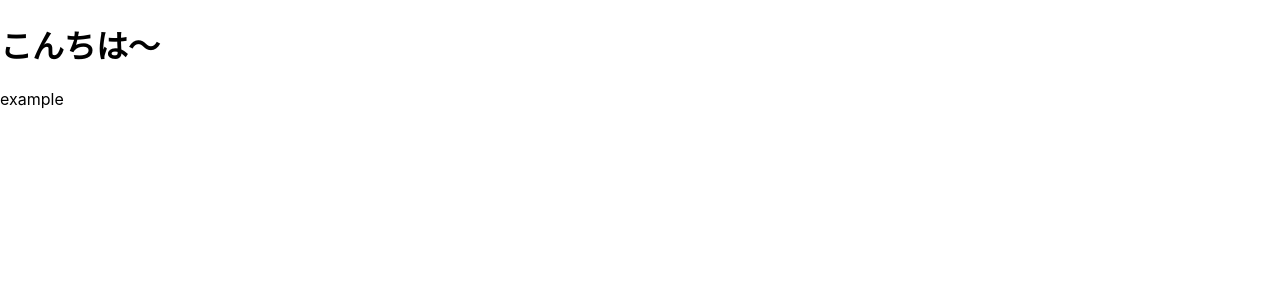
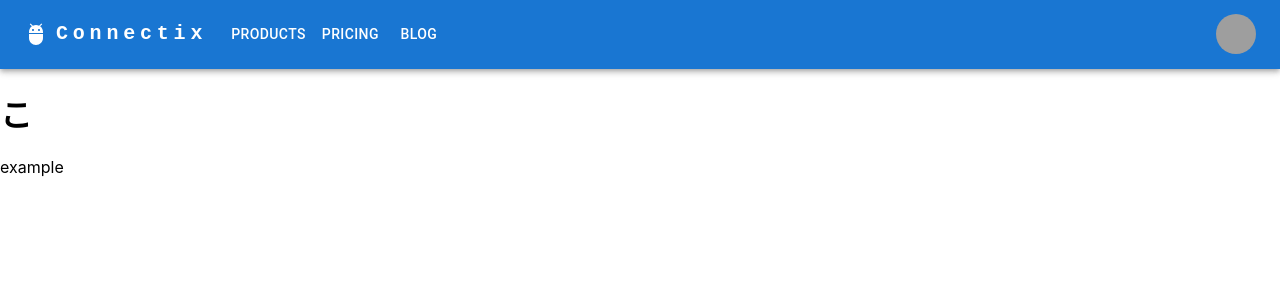
Before and after one commit to T4ko0522/Connectix_, a React (Create React App) app in the folder frontend/: page / in a window 1280 px wide. Shown: the top 300 px of the page. Built offline with nearby package versions, Linux system fonts and the light colour scheme; grey boxes are pictures that could not be loaded.

Commit message:
add header

```diff
--- a/frontend/src/App.js
+++ /dev/null
@@ -1,15 +0,0 @@
-import logo from './logo.svg';
-import './App.css';
-import ReactDOM from "react-dom";
-import { Fragment } from "react";
-
-const App = () => {
-  return (
-    <Fragment>
-      <h1>こんちは～</h1>
-      <p>example</p>
-    </Fragment>
-  );
-};
-
-export default App;
--- /dev/null
+++ b/frontend/src/Home.js
@@ -0,0 +1,19 @@
+import './App.css';
+import { Fragment } from "react";
+import React from 'react';
+import ReactDOM from 'react-dom/client';
+import Header from "./components/Header";
+
+const Home = () => {
+  return (
+    <div>
+      <Header />
+      <Fragment>
+        <h1>こ</h1>
+        <p>example</p>
+      </Fragment>
+    </div>
+  );
+};
+
+export default Home;
--- /dev/null
+++ b/frontend/src/components/Header.js
@@ -0,0 +1,159 @@
+import * as React from 'react';
+import AppBar from '@mui/material/AppBar';
+import Box from '@mui/material/Box';
+import Toolbar from '@mui/material/Toolbar';
+import IconButton from '@mui/material/IconButton';
+import Typography from '@mui/material/Typography';
+import Menu from '@mui/material/Menu';
+import MenuIcon from '@mui/icons-material/Menu';
+import Container from '@mui/material/Container';
+import Avatar from '@mui/material/Avatar';
+import Button from '@mui/material/Button';
+import Tooltip from '@mui/material/Tooltip';
+import MenuItem from '@mui/material/MenuItem';
+import AdbIcon from '@mui/icons-material/Adb';
+
+const pages = ['Products', 'Pricing', 'Blog'];
+const settings = ['Profile', 'Account', 'Dashboard', 'Logout'];
+
+function ResponsiveAppBar() {
+  const [anchorElNav, setAnchorElNav] = React.useState(null);
+  const [anchorElUser, setAnchorElUser] = React.useState(null);
+
+  const handleOpenNavMenu = (event) => {
+    setAnchorElNav(event.currentTarget);
+  };
+  const handleOpenUserMenu = (event) => {
+    setAnchorElUser(event.currentTarget);
+  };
+
+  const handleCloseNavMenu = () => {
+    setAnchorElNav(null);
+  };
+
+  const handleCloseUserMenu = () => {
+    setAnchorElUser(null);
+  };
+
+  return (
+    <AppBar position="static">
+      <Container maxWidth="xl">
+        <Toolbar disableGutters>
+          <AdbIcon sx={{ display: { xs: 'none', md: 'flex' }, mr: 1 }} />
+          <Typography
+            variant="h6"
+            noWrap
+            component="a"
+            href="#app-bar-with-responsive-menu"
+            sx={{
+              mr: 2,
+              display: { xs: 'none', md: 'flex' },
+              fontFamily: 'monospace',
+              fontWeight: 700,
+              letterSpacing: '.3rem',
+              color: 'inherit',
+              textDecoration: 'none',
+            }}
+          >
+            Connectix
+          </Typography>
+
+          <Box sx={{ flexGrow: 1, display: { xs: 'flex', md: 'none' } }}>
+            <IconButton
+              size="large"
+              aria-label="account of current user"
+              aria-controls="menu-appbar"
+              aria-haspopup="true"
+              onClick={handleOpenNavMenu}
+              color="inherit"
+            >
+              <MenuIcon />
+            </IconButton>
+            <Menu
+              id="menu-appbar"
+              anchorEl={anchorElNav}
+              anchorOrigin={{
+                vertical: 'bottom',
+                horizontal: 'left',
+              }}
+              keepMounted
+              transformOrigin={{
+                vertical: 'top',
+                horizontal: 'left',
+              }}
+              open={Boolean(anchorElNav)}
+              onClose={handleCloseNavMenu}
+              sx={{ display: { xs: 'block', md: 'none' } }}
+            >
+              {pages.map((page) => (
+                <MenuItem key={page} onClick={handleCloseNavMenu}>
+                  <Typography sx={{ textAlign: 'center' }}>{page}</Typography>
+                </MenuItem>
+              ))}
+            </Menu>
+          </Box>
+          <AdbIcon sx={{ display: { xs: 'flex', md: 'none' }, mr: 1 }} />
+          <Typography
+            variant="h5"
+            noWrap
+            component="a"
+            href="#app-bar-with-responsive-menu"
+            sx={{
+              mr: 2,
+              display: { xs: 'flex', md: 'none' },
+              flexGrow: 1,
+              fontFamily: 'monospace',
+              fontWeight: 700,
+              letterSpacing: '.3rem',
+              color: 'inherit',
+              textDecoration: 'none',
+            }}
+          >
+            Connectix
+          </Typography>
+          <Box sx={{ flexGrow: 1, display: { xs: 'none', md: 'flex' } }}>
+            {pages.map((page) => (
+              <Button
+                key={page}
+                onClick={handleCloseNavMenu}
+                sx={{ my: 2, color: 'white', display: 'block' }}
+              >
+                {page}
+              </Button>
+            ))}
+          </Box>
+          <Box sx={{ flexGrow: 0 }}>
+            <Tooltip title="Open settings">
+              <IconButton onClick={handleOpenUserMenu} sx={{ p: 0 }}>
+                <Avatar alt="Logo" src="../../assets/image/logo192.png" />
+              </IconButton>
+            </Tooltip>
+            <Menu
+              sx={{ mt: '45px' }}
+              id="menu-appbar"
+              anchorEl={anchorElUser}
+              anchorOrigin={{
+                vertical: 'top',
+                horizontal: 'right',
+              }}
+              keepMounted
+              transformOrigin={{
+                vertical: 'top',
+                horizontal: 'right',
+              }}
+              open={Boolean(anchorElUser)}
+              onClose={handleCloseUserMenu}
+            >
+              {settings.map((setting) => (
+                <MenuItem key={setting} onClick={handleCloseUserMenu}>
+                  <Typography sx={{ textAlign: 'center' }}>{setting}</Typography>
+                </MenuItem>
+              ))}
+            </Menu>
+          </Box>
+        </Toolbar>
+      </Container>
+    </AppBar>
+  );
+}
+export default ResponsiveAppBar;
--- a/frontend/src/index.js
+++ b/frontend/src/index.js
@@ -1,17 +1,16 @@
 import React from 'react';
 import ReactDOM from 'react-dom/client';
 import './index.css';
-import App from './App';
-import reportWebVitals from './reportWebVitals';
+import Home from './Home';
 
 const root = ReactDOM.createRoot(document.getElementById('root'));
 root.render(
   <React.StrictMode>
-    <App />
+    <Home /> {/* Home コンポーネントをレンダリング */}
   </React.StrictMode>
 );
 
 // If you want to start measuring performance in your app, pass a function
 // to log results (for example: reportWebVitals(console.log))
-// or send to an analytics endpoint. Learn more: https://bit.ly/CRA-vitals
-reportWebVitals();
+// // or send to an analytics endpoint. Learn more: https://bit.ly/CRA-vitals
+// reportWebVitals();
```
Also changed, not shown: frontend/package.json (+4 -3 lines), 1 other file (tests, documents, lock files or other folders).
